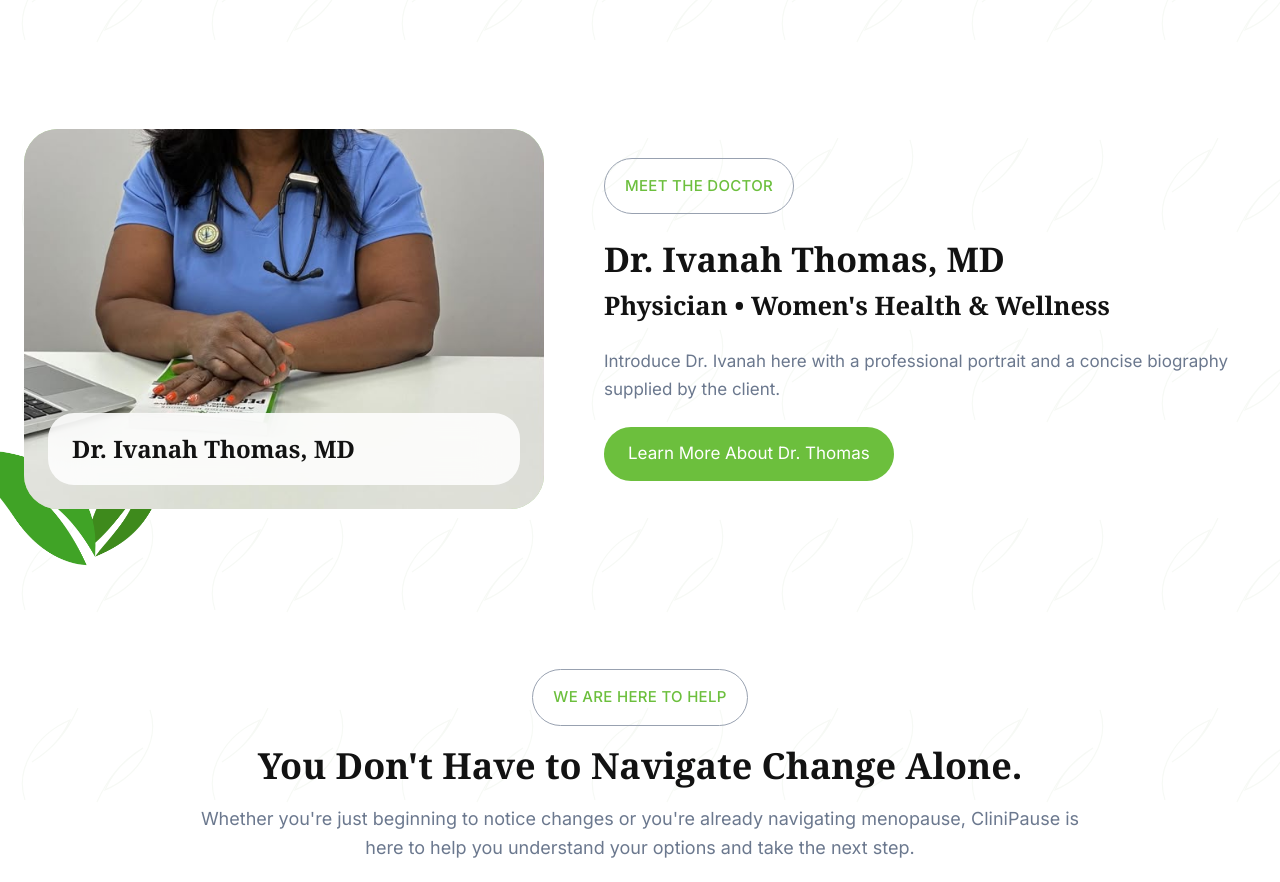
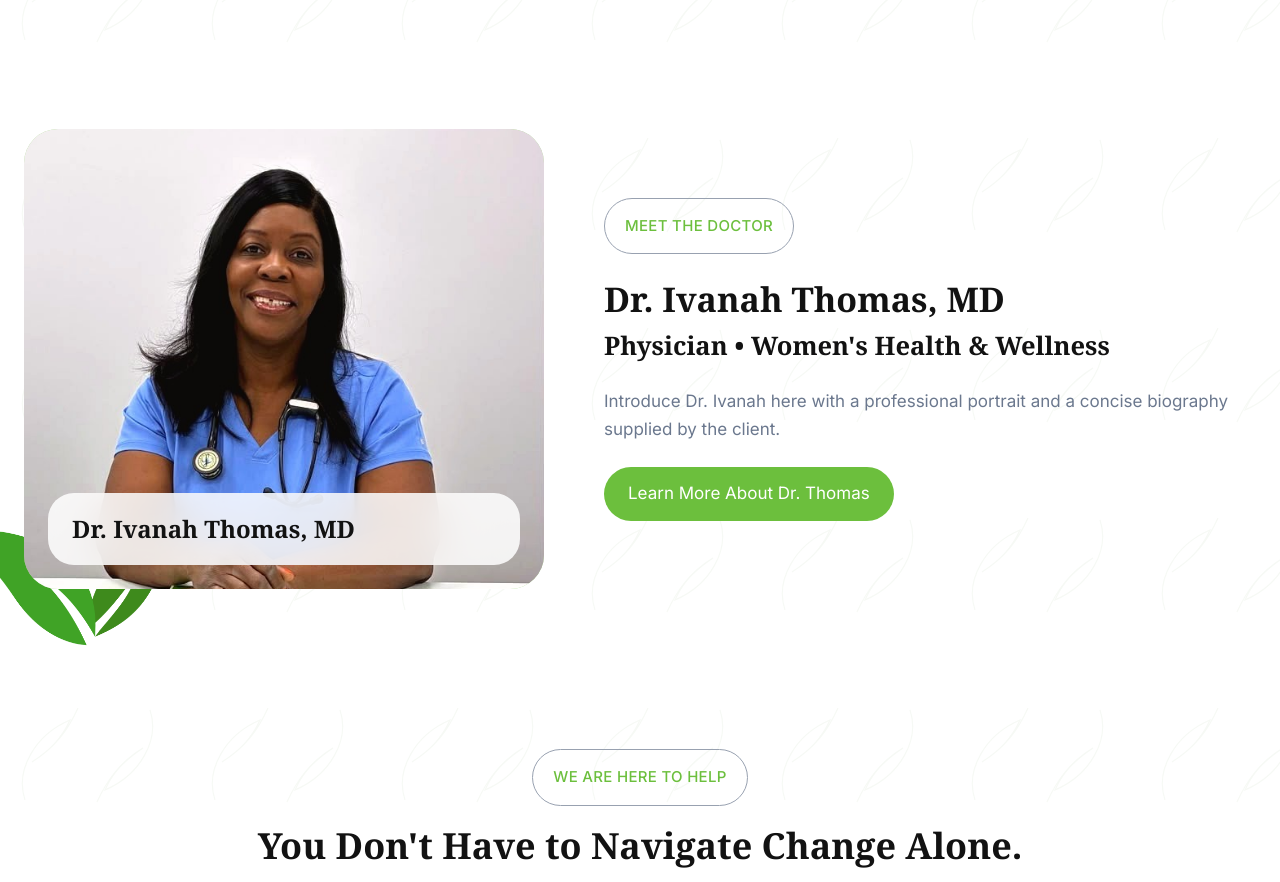
Before and after one commit to Chinexvick/nopausemd, a website: page about.html in a window 1280 px wide. Shown: the part 2180-3062 px from the top of the page. Drawn offline with Linux system fonts and the light colour scheme; a web font is replaced by a local one.

Commit message:
Fix cropped doctor portrait and improve its color grading
The "Meet the Doctor" photo on about.html was being cut off at the
top of her head — the image is portrait-oriented (638x1080) but the
fixed-height container plus object-fit:cover was centering the crop
on her torso instead of her face. Re-cropped the source photo to a
tighter, better-balanced frame (less empty desk below), bumped the
caption card's height to match, and set object-position so the full
portrait stays in view.

Also color-graded the photo itself (auto-contrast, warmer tone,
richer saturation, sharpened) for a more polished, professional look
instead of the flat original.

```diff
--- a/about.html
+++ b/about.html
@@ -112,7 +112,7 @@
   <img src="assets/images/leaf-motif.png" class="leaf-motif leaf-motif--left" aria-hidden="true" alt="">
   <div class="container split-row">
     <div class="split-image split-image--caption">
-      <img src="assets/images/about-doctor-portrait.png" alt="Dr. Ivanah Thomas, MD">
+      <img src="assets/images/about-doctor-portrait.jpg" alt="Dr. Ivanah Thomas, MD">
       <div class="caption-box"><h3>Dr. Ivanah Thomas, MD</h3></div>
     </div>
     <div class="split-copy">
--- a/css/style.css
+++ b/css/style.css
@@ -1036,10 +1036,15 @@ ul { margin: 0; padding: 0; }
   height: 380px;
 }
 
+.split-image--caption {
+  height: 460px;
+}
+
 .split-image img {
   width: 100%;
   height: 100%;
   object-fit: cover;
+  object-position: center 15%;
   transition: transform 0.5s ease;
 }
 
```
Also changed, not shown: assets/images/about-doctor-portrait.jpg (added), assets/images/about-doctor-portrait.png (deleted).
